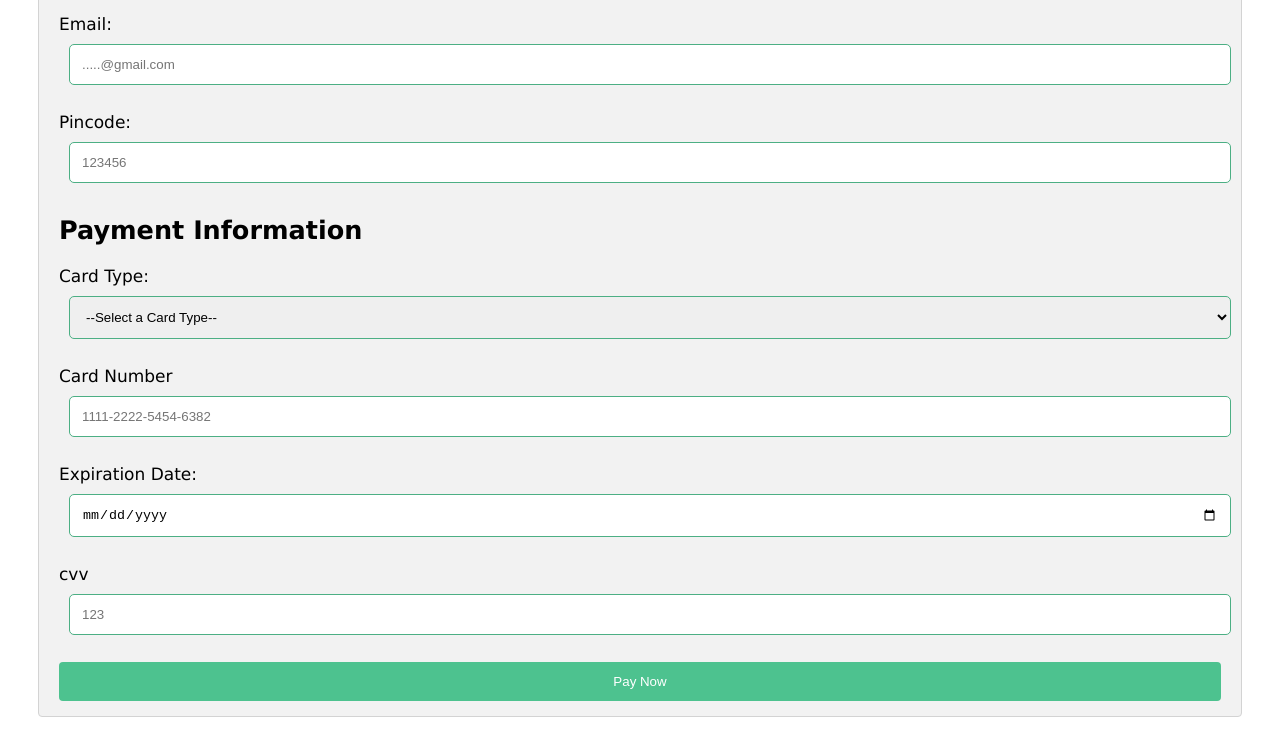
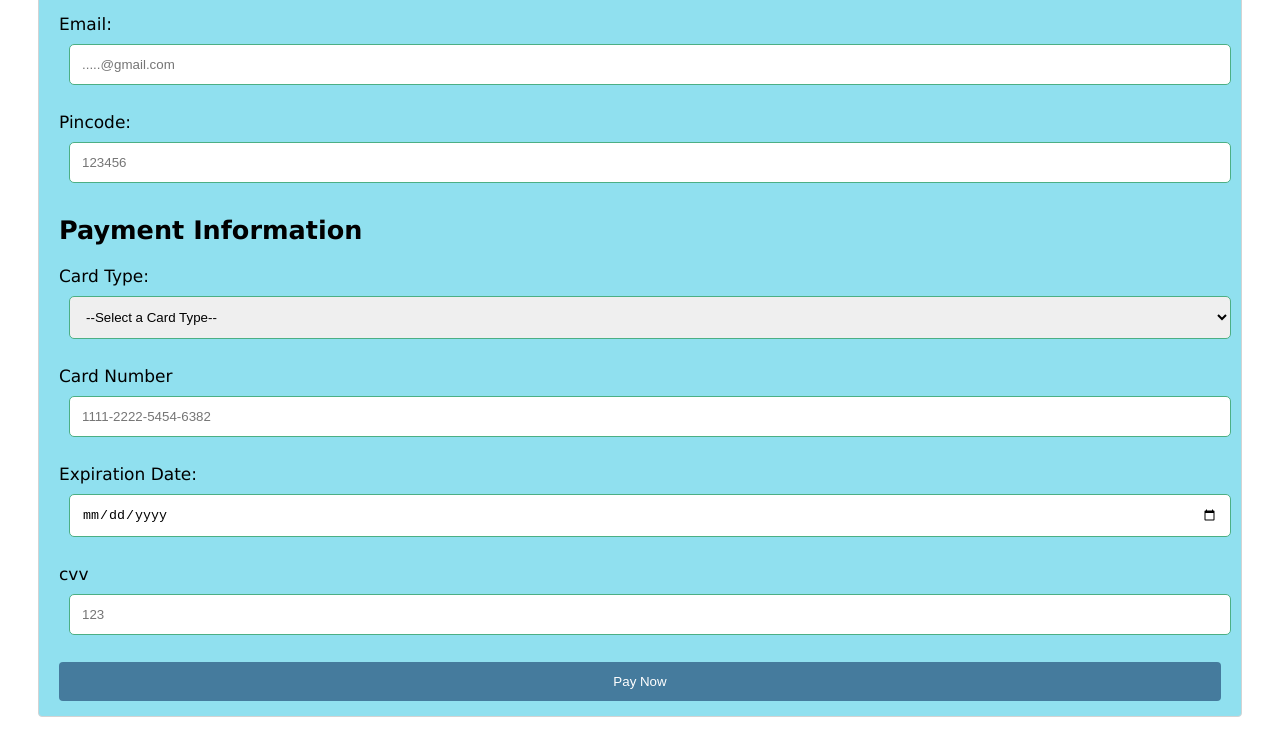
Before and after one commit to whiteHatpro/paymentForm, a plain HTML site: page payment_form.html in a window 1280 px wide. Shown: the part 588-1328 px from the top of the page. Drawn offline with Linux system fonts and the light colour scheme.

Commit message:
modified color

```diff
--- a/style.css
+++ b/style.css
@@ -10,7 +10,7 @@
     }
 
     .container {
-    background-color: #f2f2f2;
+    background-color: #90e0ef;
     padding: 5px 20px 15px 20px;
     border: 1px solid Lightgray;
     border-radius: 4px;
@@ -42,7 +42,7 @@
     input[type="submit"]
     {
 
-    background-color: #4dc28f;
+    background-color: #457b9d;
     color: white;
     padding: 12px 20px;
     border: none;
```
